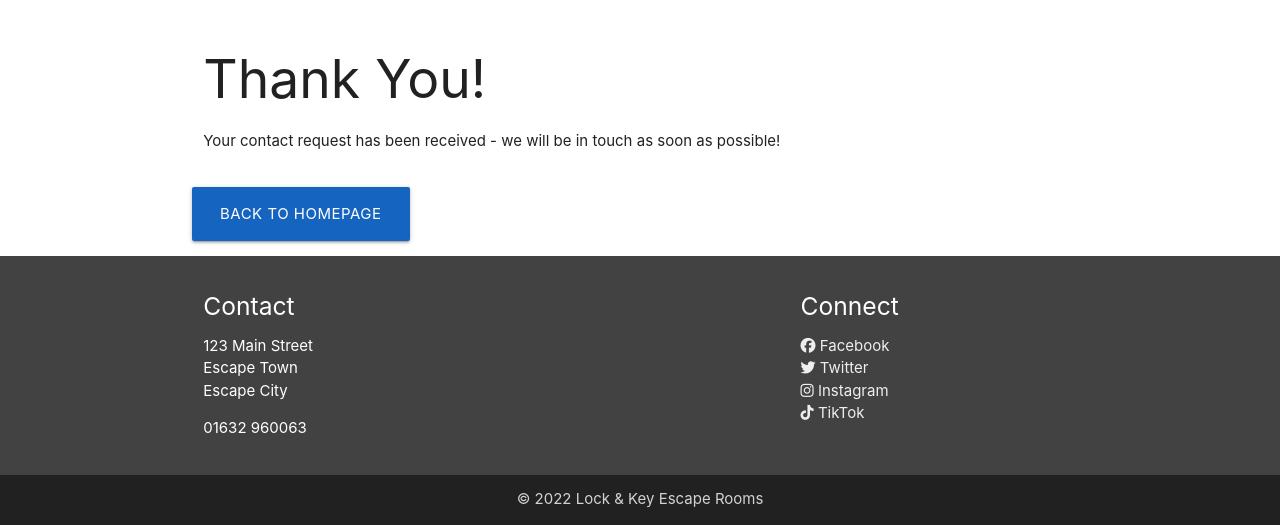
After one commit to ChrisCherng/lock-and-key, a Django app: template templates/contact-confirmation.html in a window 1280 px wide. The commit adds this page. Shown: the part 501-1026 px from the top of the page. Run offline with Django 3.2, Linux system fonts and the light colour scheme; the template is opened without the code that fills it, so the values that code supplies are empty; parts of the project's set-up code (start-up, migrations or seed data) failed here and were passed over; some libraries are stand-ins or nearby versions.

Commit message:
add confirmation page for contact form

```diff
--- a/rooms/models.py
+++ b/rooms/models.py
@@ -6,6 +6,7 @@ Imports the required elements including:
 """
 from django.db import models
 from django.contrib.postgres.fields import ArrayField
+from django.contrib.auth.models import User
 from cloudinary.models import CloudinaryField
 
 STATUS = ((0, "Draft"), (1, "Live"))
--- a/templates/booking-confirmation.html
+++ b/templates/booking-confirmation.html
@@ -2,7 +2,7 @@
 
 {% block content %}
 
-<!-- Contact Form -->
+<!-- Confirmation Message -->
 <section class="section container" id="confirmation">
     <div class="row">
         <div class="col s12">
--- /dev/null
+++ b/templates/contact-confirmation.html
@@ -0,0 +1,17 @@
+{% extends "base.html" %}
+
+{% block content %}
+
+<!-- Contact Confirmation Message -->
+<section class="section container" id="contact-confirmation">
+    <div class="row">
+        <div class="col s12">
+            <h2>Thank You!</h2>
+            <p>Your contact request has been received - we will be in touch as soon as possible!</p>
+        </div>
+    </div>
+    <a href="/" class="waves-effect waves-light btn-large blue darken-3">Back to Homepage</a>
+</section>
+
+
+{% endblock content %}
```
Also changed, not shown: rooms/views.py (+9 -1 lines), README.md.
